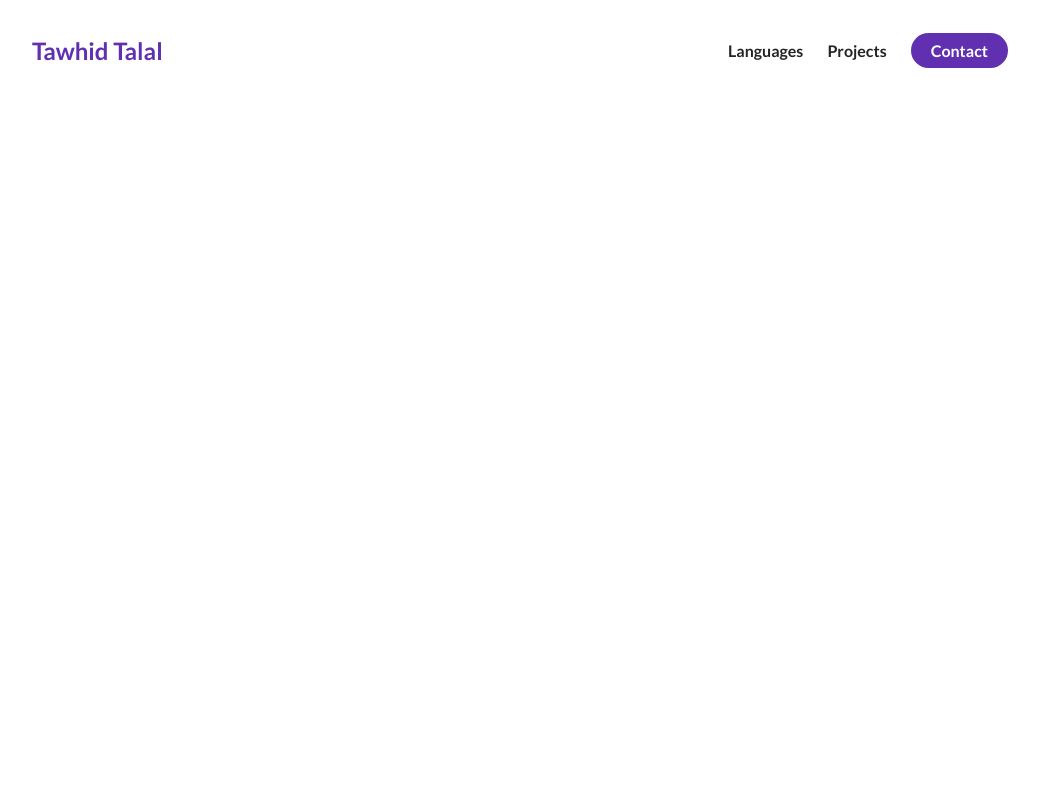
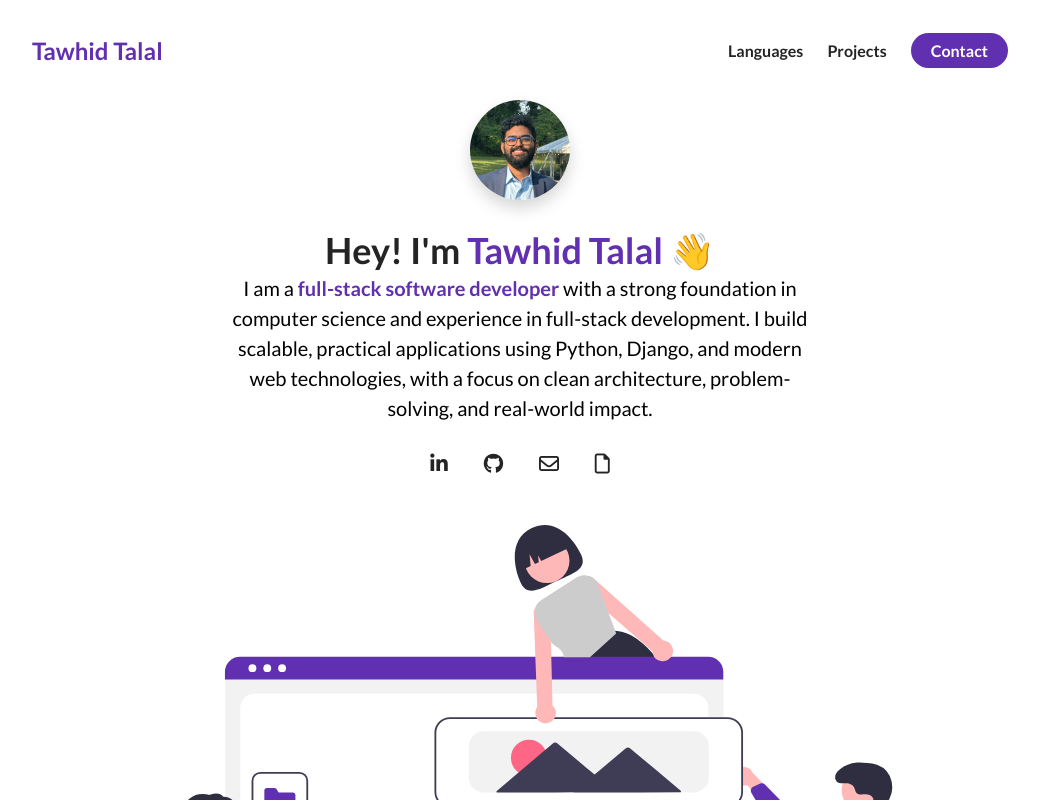
Before and after one commit to tawhid2001/portfolio, a plain HTML site: page index.html in a window 1280 px wide. Shown: the top 800 px of the page, without its empty margins (120-1159 px from the left). Drawn offline with Linux system fonts and the light colour scheme.

Commit message:
about me section done

```diff
--- a/index.html
+++ b/index.html
@@ -5,6 +5,10 @@
     <meta name="viewport" content="width=device-width, initial-scale=1.0" />
     <title>Tawhid Talal</title>
     <link rel="stylesheet" href="./styles.css" />
+    <script
+      src="https://kit.fontawesome.com/830943989e.js"
+      crossorigin="anonymous"
+    ></script>
   </head>
   <body>
     <section id="about-me">
@@ -14,31 +18,71 @@
           <li>
             <a
               href=""
-              class="
-              nav__link--anchor
-              link__hover-effect
-              link__hover-effect--black"
-            >Languages</a>
+              class="nav__link--anchor link__hover-effect link__hover-effect--black"
+              >Languages</a
+            >
           </li>
           <li>
             <a
               href=""
-              class="
-              nav__link--anchor
-              link__hover-effect
-              link__hover-effect--black"
-            >Projects</a>
+              class="nav__link--anchor link__hover-effect link__hover-effect--black"
+              >Projects</a
+            >
           </li>
           <li>
-            <a
-              href=""
-              class="
-              nav__link--anchor
-              nav__link--anchor-primary"
-            >Contact</a>
+            <a href="" class="nav__link--anchor nav__link--anchor-primary"
+              >Contact</a
+            >
           </li>
         </ul>
       </nav>
+      <div class="flex flex-1">
+        <div class="about-me__info row">
+          <div class="about-me__info--container">
+            <figure class="about-me__picture--mask">
+              <img
+                src="./assets/me.jpg"
+                class="about-me__picture"
+                alt="picture of Tawhid Talal"
+              />
+            </figure>
+            <h1 class="about-me__info--titile">
+              Hey! I'm <span class="text--purple">Tawhid Talal</span> 👋
+            </h1>
+            <p class="about-me__info--para">
+              I am a
+              <strong class="text--purple"
+                >full-stack software developer</strong
+              >
+              with a strong foundation in computer science and experience in
+              full-stack development. I build scalable, practical applications
+              using Python, Django, and modern web technologies, with a focus on
+              clean architecture, problem-solving, and real-world impact.
+            </p>
+            <div class="about-me__links">
+              <a href="" class="about-me__link">
+                <i class="fa-brands fa-linkedin-in"></i>
+              </a>
+              <a href="" class="about-me__link">
+                <i class="fa-brands fa-github"></i>
+              </a>
+              <a href="" class="about-me__link">
+                <i class="fa-regular fa-envelope"></i>
+              </a>
+              <a href="" class="about-me__link">
+                <i class="fa-regular fa-file"></i>
+              </a>
+            </div>
+          </div>
+          <figure class="about-me__img--container">
+            <img
+              src="./assets/undraw_websites.svg"
+              class="about-me__img"
+              alt=""
+            />
+          </figure>
+        </div>
+      </div>
     </section>
   </body>
 </html>
--- a/styles.css
+++ b/styles.css
@@ -13,6 +13,10 @@
     line-height: 1.25;
 }
 
+h1{
+    font-size: 36px;
+}
+
 p {
     line-height: 1.5;
     font-size: 16px;
@@ -20,6 +24,24 @@
 
 li {
     list-style-type: none;
+}
+
+.flex{
+    display: flex;
+}
+
+.flex-1{
+    flex: 1;
+}
+
+.row{
+    width: 100%;
+    max-width: 800px;
+    margin: 0 auto;
+}
+
+.text--purple{
+    color: #6030b1;
 }
 
 /* Navigation Styles */
@@ -63,3 +85,71 @@
     margin: 0 12px;
     font-weight: bold;
 }
+
+/* about me section */
+
+#about-me {
+    min-height: 100vh;
+    display: flex;
+    flex-direction: column;
+}
+
+.about-me__info {
+    display: flex;
+    flex-direction: column;
+}
+
+
+.about-me__info--container {
+    display: flex;
+    flex-direction: column;
+    align-items: center;
+    max-width: 600px;
+    margin: 0 auto;
+    text-align: center;
+}
+
+.about-me__picture--mask {
+    width: 100px;
+    height: 100px;
+    border-radius: 50%;
+    overflow: hidden;
+    box-shadow: 0 8px 16px rgba(0, 0, 0, 0.16);
+    margin-bottom: 28px;
+}
+
+.about-me__picture {
+    width: 100%;
+
+    /* improving my own picture */
+
+    transform: scale(2);
+    padding-top: 28px;
+}
+
+.about-me__info--title {
+    margin-bottom: 16px;
+}
+
+.about-me__info--para {
+    font-size: 20px;
+    margin-bottom: 28px;
+}
+
+.about-me__link {
+    font-size: 20px;
+    color: #242424;
+    text-decoration: none;
+    padding: 0 16px;
+}
+
+.about-me__img--container {
+    flex: 1;
+    display: flex;
+    align-items: center;
+}
+
+.about-me__img{
+    width: 100%;
+    margin: 50px auto;
+}
```
